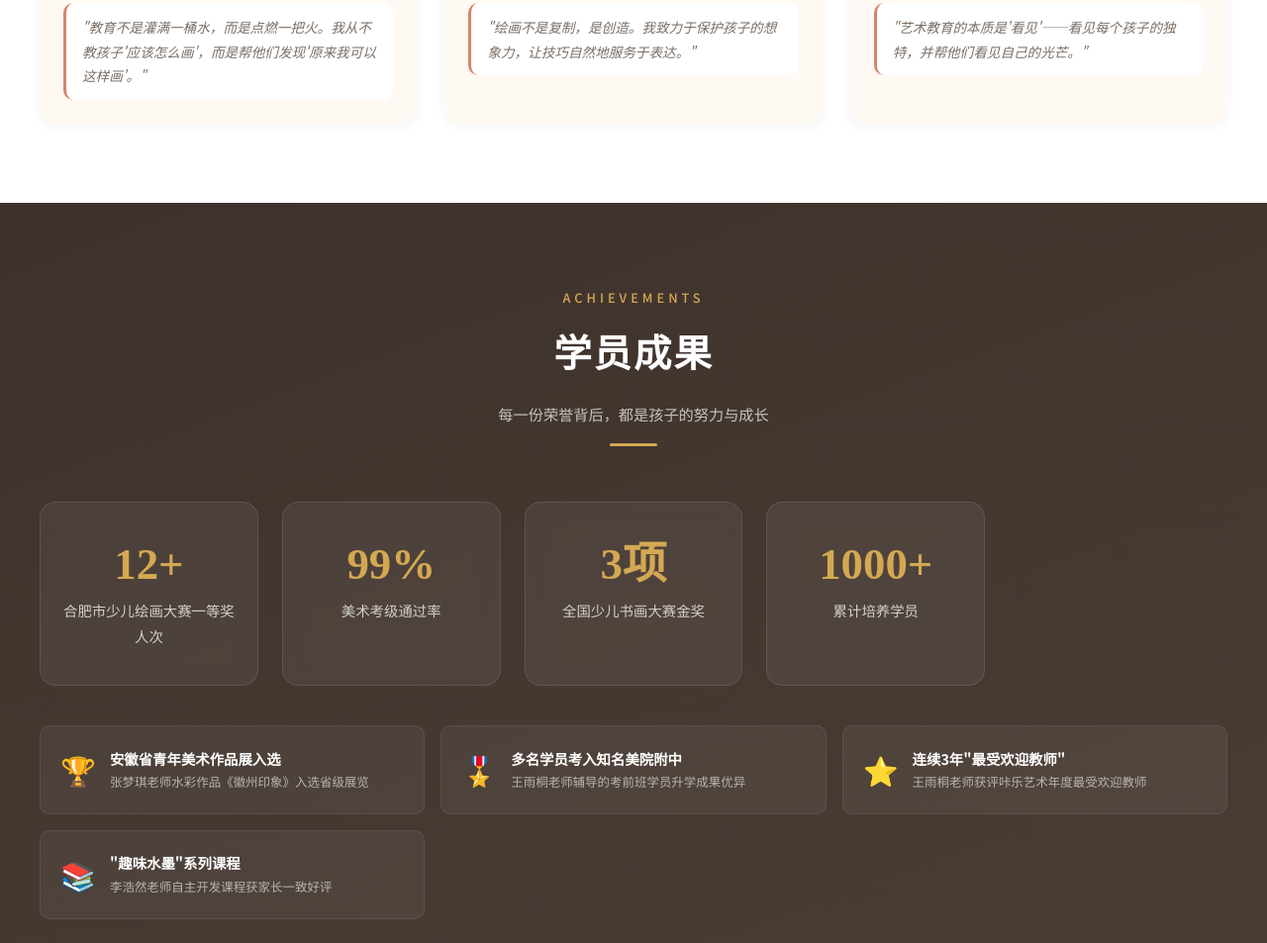
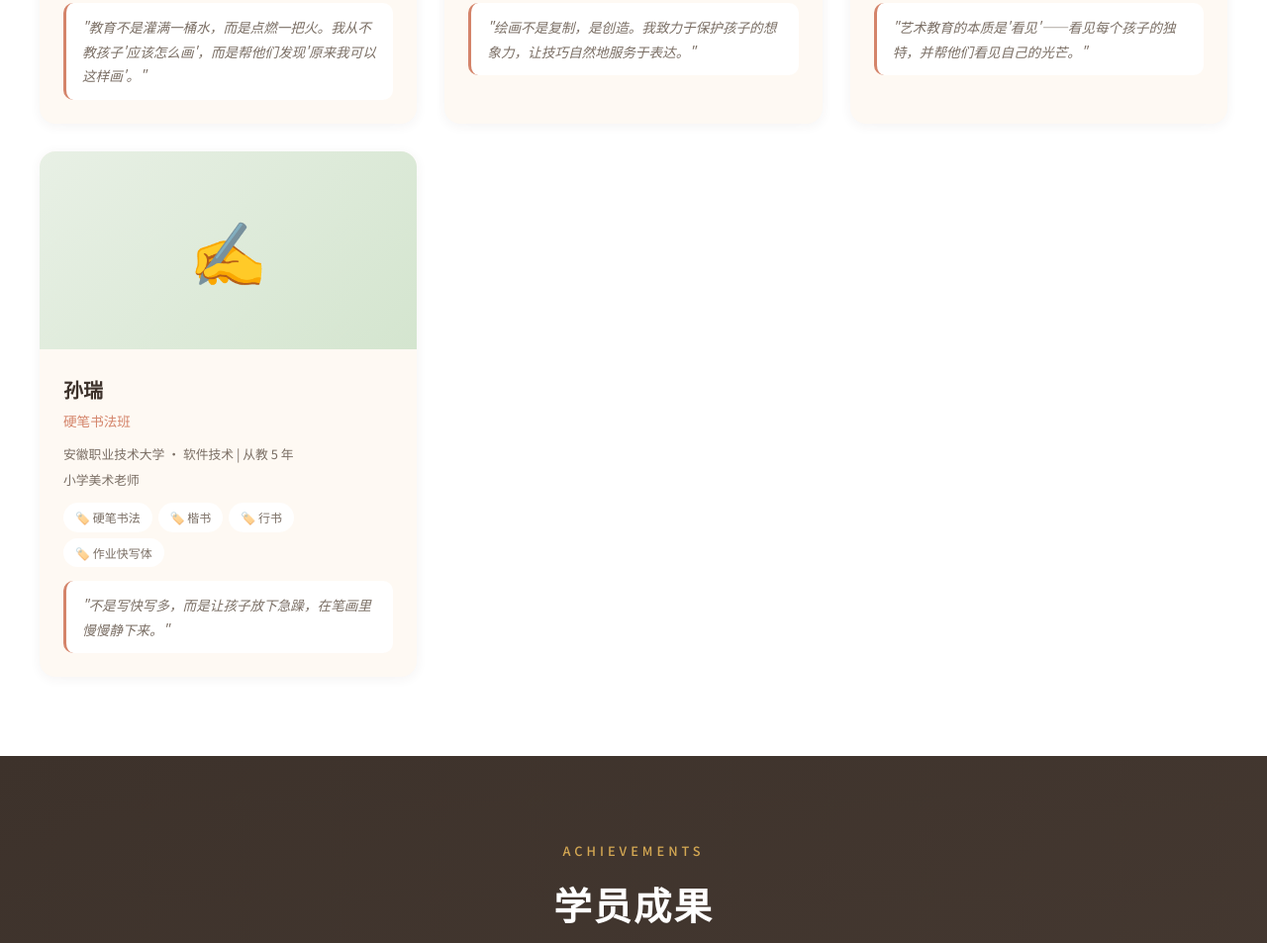
Before and after one commit to lixiansheng-668/kaleart, a website: page index.html in a window 1280 px wide. Shown: the part 3363-4316 px from the top of the page at 99% size. Drawn offline with Linux system fonts and the light colour scheme.

Commit message:
添加孙瑞老师信息
- 在教师风采系统中添加孙瑞老师的演示数据
- 在主网站教师展示部分添加孙瑞老师的卡片
- 更新教师卡片样式以支持第四位老师

```diff
--- a/index.html
+++ b/index.html
@@ -308,6 +308,7 @@ section { padding: 80px 24px; position: relative; }
 .teacher-avatar.t1 { background: linear-gradient(135deg, #fdf0eb, #fce4da); }
 .teacher-avatar.t2 { background: linear-gradient(135deg, #e8f0e5, #d4e5cf); }
 .teacher-avatar.t3 { background: linear-gradient(135deg, #faf5e8, #f5e8c8); }
+.teacher-avatar.t4 { background: linear-gradient(135deg, #e8f0e5, #d4e5cf); }
 .teacher-info { padding: 24px; }
 .teacher-info h3 { font-family: var(--font-display); font-size: 1.25rem; color: var(--ink); }
 .teacher-info .role { font-size: 0.85rem; color: var(--warm); margin-bottom: 10px; }
@@ -858,6 +859,23 @@ footer strong { color: rgba(255,255,255,0.8); }
         <div class="teacher-quote">"艺术教育的本质是'看见'——看见每个孩子的独特，并帮他们看见自己的光芒。"</div>
       </div>
     </div>
+
+    <div class="teacher-card reveal">
+      <div class="teacher-avatar t4" style="background: linear-gradient(135deg, #e8f0e5, #d4e5cf);">✍️</div>
+      <div class="teacher-info">
+        <h3>孙瑞</h3>
+        <div class="role">硬笔书法班</div>
+        <div class="meta">安徽职业技术大学 · 软件技术 | 从教 5 年</div>
+        <div class="meta">小学美术老师</div>
+        <div class="teacher-tags">
+          <span class="teacher-tag">🏷️ 硬笔书法</span>
+          <span class="teacher-tag">🏷️ 楷书</span>
+          <span class="teacher-tag">🏷️ 行书</span>
+          <span class="teacher-tag">🏷️ 作业快写体</span>
+        </div>
+        <div class="teacher-quote">"不是写快写多，而是让孩子放下急躁，在笔画里慢慢静下来。"</div>
+      </div>
+    </div>
   </div>
 </section>
 
```
Also changed, not shown: teacher-profiles.html (+14 -0 lines).
